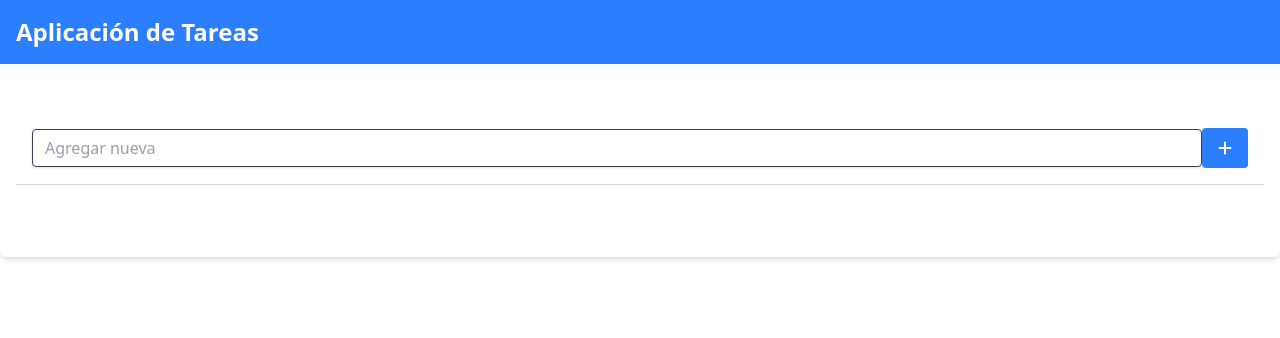
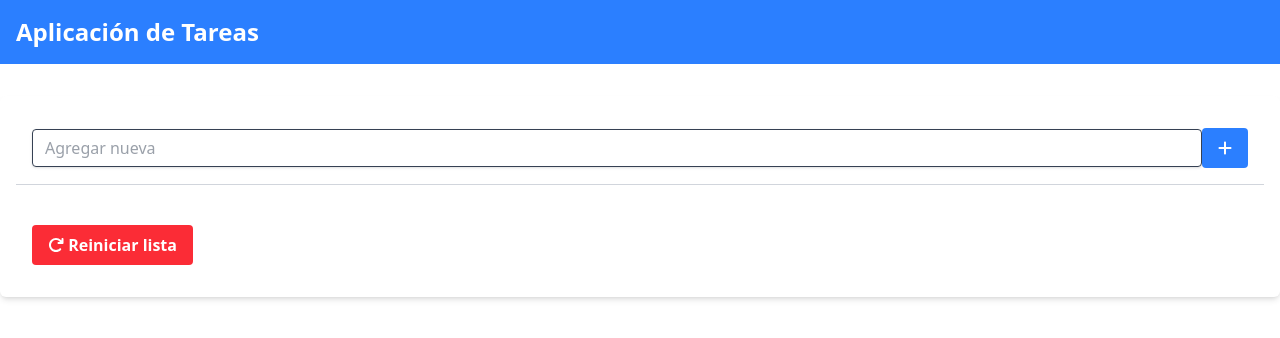
Before and after one commit to rjonathan87/tasks, a React (Vite) app: page / in a window 1280 px wide. Shown: the top 338 px of the page. Built offline with nearby package versions, Linux system fonts and the light colour scheme.

Commit message:
se crean las funcionalidades para el botón de reset list

```diff
--- a/src/application/task-service.ts
+++ b/src/application/task-service.ts
@@ -41,4 +41,8 @@ export class TaskService {
   getTasks(): Task[] {
     return this.taskRepository.getAll();
   }
+
+  resetTasks(): void {
+    this.taskRepository.clearAll();
+  }
 }
--- a/src/infrastructure/task-repository.ts
+++ b/src/infrastructure/task-repository.ts
@@ -5,6 +5,7 @@ export interface TaskRepository {
   delete(id: string): Promise<void>;
   get(id: string): Task | undefined;
   getAll(): Task[];
+  clearAll(): Promise<void>;
 }
 
 export class LocalStorageTaskRepository implements TaskRepository {
@@ -38,4 +39,10 @@ export class LocalStorageTaskRepository implements TaskRepository {
     const storedTasks = localStorage.getItem(this.localStorageKey);
     return storedTasks ? JSON.parse(storedTasks) : [];
   }
+
+  clearAll(): Promise<void> {
+    return Promise.resolve().then(() => {
+      localStorage.removeItem(this.localStorageKey);
+    });
+  }
 }
--- a/src/interfaces/components/TaskList.tsx
+++ b/src/interfaces/components/TaskList.tsx
@@ -1,13 +1,17 @@
 import React, { useState } from "react";
 import { useTasks } from "../task-context";
 import { FontAwesomeIcon } from "@fortawesome/react-fontawesome";
-import { faCheck, faTrash } from "@fortawesome/free-solid-svg-icons";
+import { faCheck, faTrash, faRedo } from "@fortawesome/free-solid-svg-icons";
 import { faSpinner } from "@fortawesome/free-solid-svg-icons/faSpinner";
 
 const TaskList: React.FC = () => {
-  const { tasks, completeTask, deleteTask } = useTasks();
+  const { tasks, completeTask, deleteTask, resetTasks } = useTasks();
   const [loadingButton, setLoadingButton] = useState<string | null>(null);
   const randomTime = Math.random() * (4000 - 2000) + 2000;
+
+  const handleReset = () => {
+    resetTasks();
+  };
 
   const handleComplete = (id: string) => {
     setLoadingButton(id);
@@ -31,6 +35,12 @@ const TaskList: React.FC = () => {
 
   return (
     <ul className="list-none p-0">
+      <button
+        className="bg-red-500 hover:bg-red-700 text-white font-bold py-2 px-4 rounded"
+        onClick={handleReset}
+      >
+        <FontAwesomeIcon icon={faRedo} /> Reiniciar lista
+      </button>
       {tasks.map((task) => (
         <li
           key={task.id}
--- a/src/interfaces/task-context.tsx
+++ b/src/interfaces/task-context.tsx
@@ -15,6 +15,7 @@ interface TaskContextType {
   addTask: (description: string) => void;
   completeTask: (id: string) => void;
   deleteTask: (id: string) => void;
+  resetTasks: () => void;
 }
 
 const TaskContext = createContext<TaskContextType | undefined>(undefined);
@@ -68,8 +69,17 @@ export const TaskProvider: React.FC<{ children: React.ReactNode }> = ({
     [taskService]
   );
 
+  const resetTasks = useCallback(() => {
+    if (window.confirm("Está seguro de resetear la lista?")) {
+      taskService.resetTasks();
+      setTasks([]);
+    }
+  }, [taskService]);
+
   return (
-    <TaskContext.Provider value={{ tasks, addTask, completeTask, deleteTask }}>
+    <TaskContext.Provider
+      value={{ tasks, addTask, completeTask, deleteTask, resetTasks }}
+    >
       {children}
     </TaskContext.Provider>
   );
```
